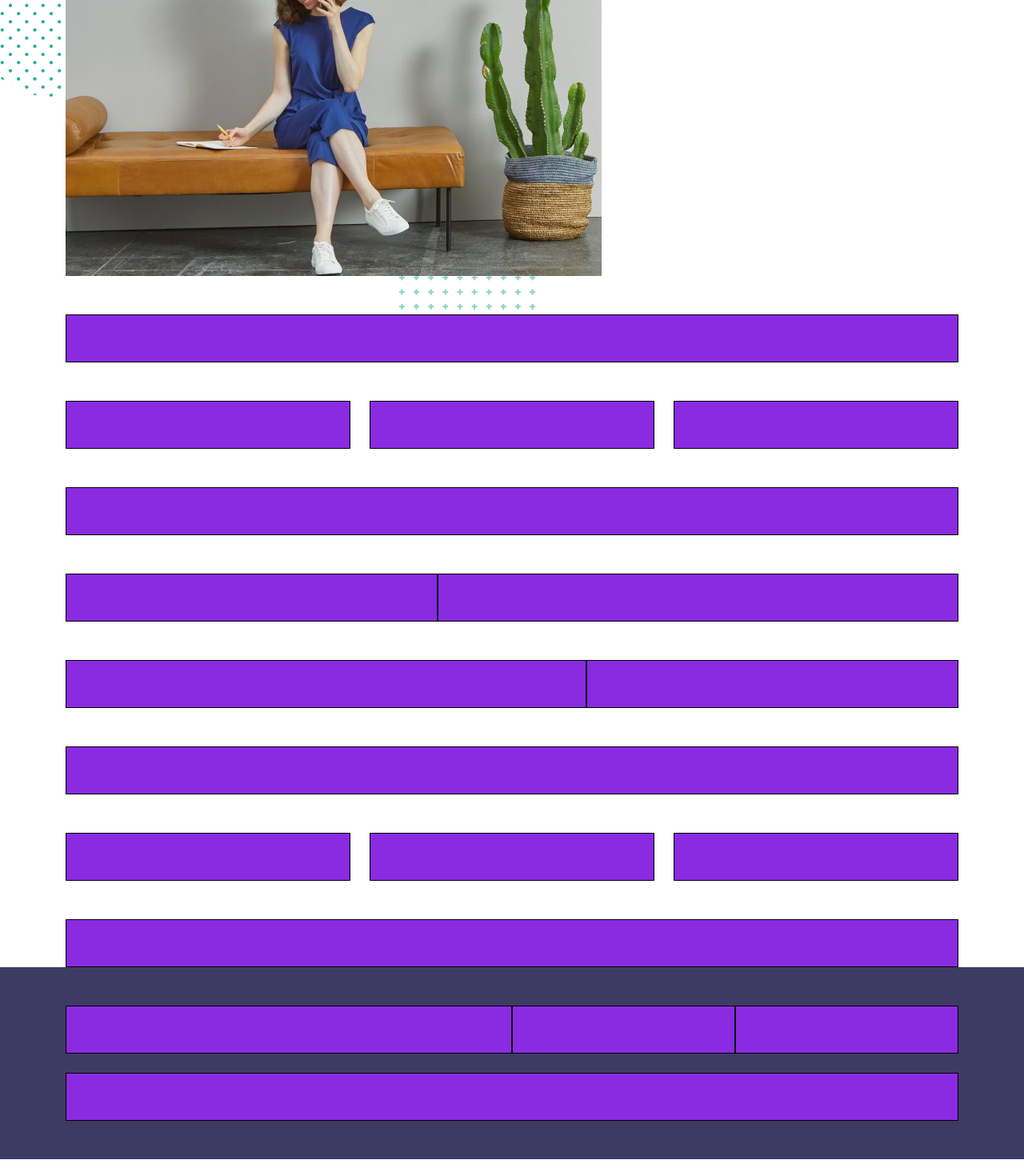
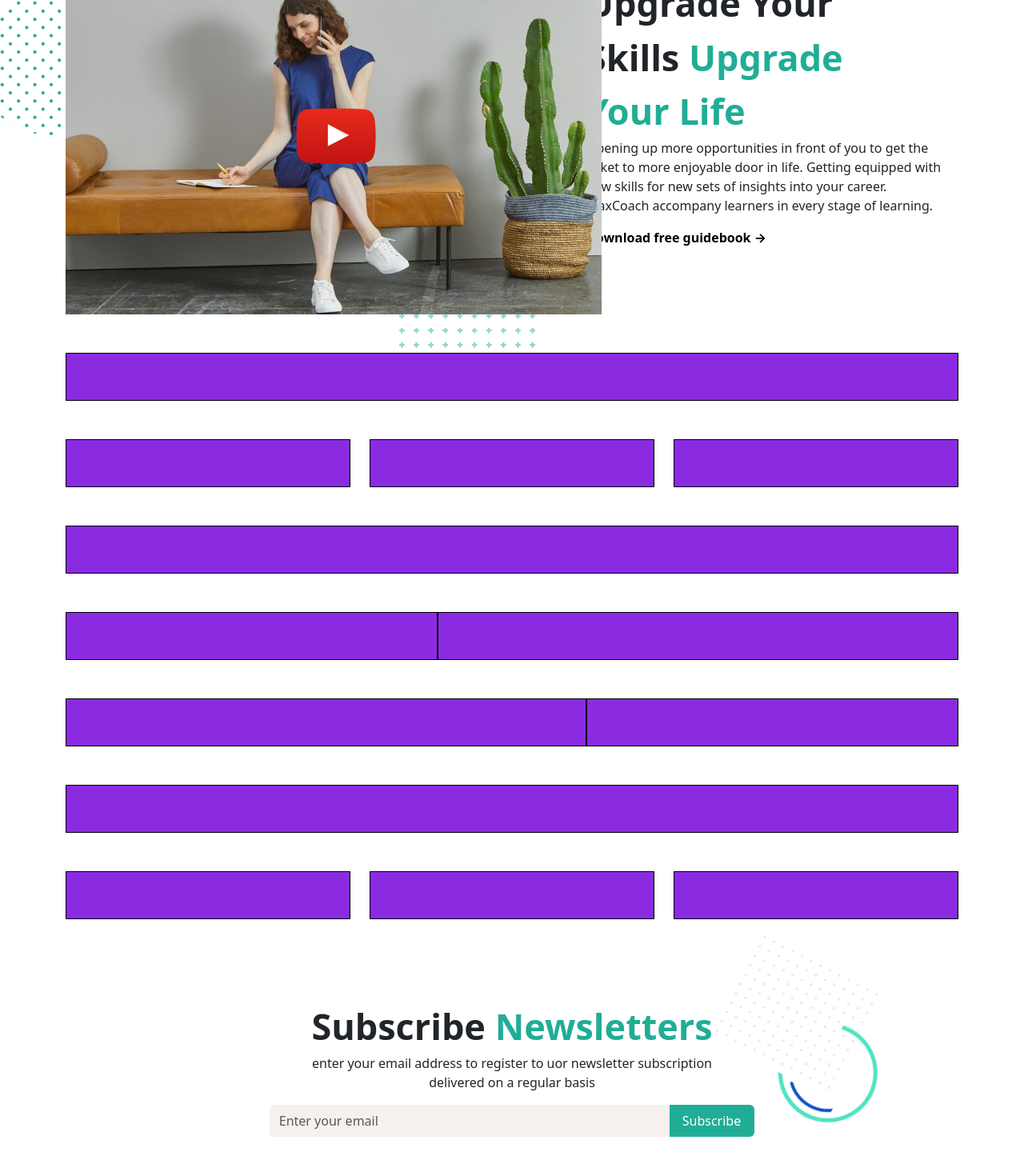
Before and after one commit to Andrearomeo04/proj-html-vuejs, a Vue app: page / in a window 1280 px wide. Shown: the part 1740-3210 px from the top of the page at 80% size. Before the commit the page ends 3189 px from the top, so only its background shows below. Built offline with nearby package versions, Linux system fonts and the light colour scheme.

Commit message:
[UPD] created newsletter section

```diff
--- a/src/components/AppMain.vue
+++ b/src/components/AppMain.vue
@@ -60,16 +60,20 @@ export default {
         </section>
 
         <!-- upgrade your skill section -->
-        <section>
+        <section class="mt-5">
             <div class="container">
                 <div class="row g-0">
                     <div class="col-7 position-relative skills">
                         <img src="../assets/img/stock-full-hd-11-670x450.jpg" alt="">
                         <img src="../assets/img/maxcoach-shape-07.png" alt="">
                         <img src="../assets/img/maxcoach-shape-05.png" alt="">
+                        <img src="../assets/img/icon-youtube-play.png" alt="">
                     </div>
                     <div class="col-5">
-                        <div class="content"></div>
+                        <h6>HOW WE WORK</h6>
+                        <strong class="font-11">Upgrade Your <br> Skills <span class="color-2 no-bold">Upgrade <br> Your Life</span></strong>
+                        <p>Opening up more opportunities in front of you to get the ticket to more enjoyable door in life. Getting equipped with new skills for new sets of insights into your career. <br> MaxCoach accompany learners in every stage of learning.</p>
+                        <a href="#" class="text-decoration-none text-black"><strong>Download free guidebook &#8594;</strong></a>
                     </div>
                 </div>
             </div>
@@ -153,11 +157,20 @@ export default {
         </section>
 
         <!-- news letter section -->
-        <section>
+        <section class="margin-y-1">
             <div class="container">
                 <div class="row mt-5">
-                    <div class="col-12">
-                        <div class="content"></div>
+                    <div class="col-12 d-flex align-items-center flex-column text-center position-relative letter">
+                        <strong class="font-11">Subscribe <span class="color-2 no-bold">Newsletters</span></strong>
+                        <p>enter your email address to register to uor newsletter subscription <br> delivered on a regular basis</p>
+                        <div>
+                            <form class="d-flex">
+                                <input class="form-control rounded-end-0 border-0 color-6 py-2" type="search" placeholder="Enter your email" aria-label="Search">
+                                <button class="btn bg-col-2 text-white rounded-start-0 border-start-0 rounded-end px-3" type="submit">Subscribe</button>
+                            </form>
+                        </div>
+                        <img src="../assets/img/maxcoach-shape-02.png" alt="">
+                        <img src="../assets/img/maxcoach-shape-09.png" alt="">
                     </div>
                 </div>
             </div>
@@ -201,6 +214,29 @@ export default {
             left: -7rem;
             z-index: -1;
         }
+        img:nth-child(4) {
+            position: absolute;
+            top: 12rem;
+            left: 18rem;
+        }
+    }
+
+    .letter {
+        form {
+            input {
+                width: 500px;
+            }
+        }
+        img:nth-of-type(1) {
+            position: absolute;
+            top: 2rem;
+            right: 7rem;
+        }
+        img:nth-of-type(2) {
+            position: absolute;
+            top: -5rem;
+            right: 7rem;
+        }
     }
 
     .col-8 {
@@ -225,6 +261,13 @@ export default {
     .color-2 {
         color: $color-2;
     }
+    .color-6 {
+        background-color: $color-6;
+    }
+
+    .bg-col-2 {
+        background-color: $color-2;
+    }
 
     .font-11 {
         font-size: $font-11;
@@ -233,4 +276,8 @@ export default {
     .font-10 {
         font-size: $font-10;
     }
+
+    .margin-y-1 {
+        margin: 100px 0;
+    }
 </style>
```
